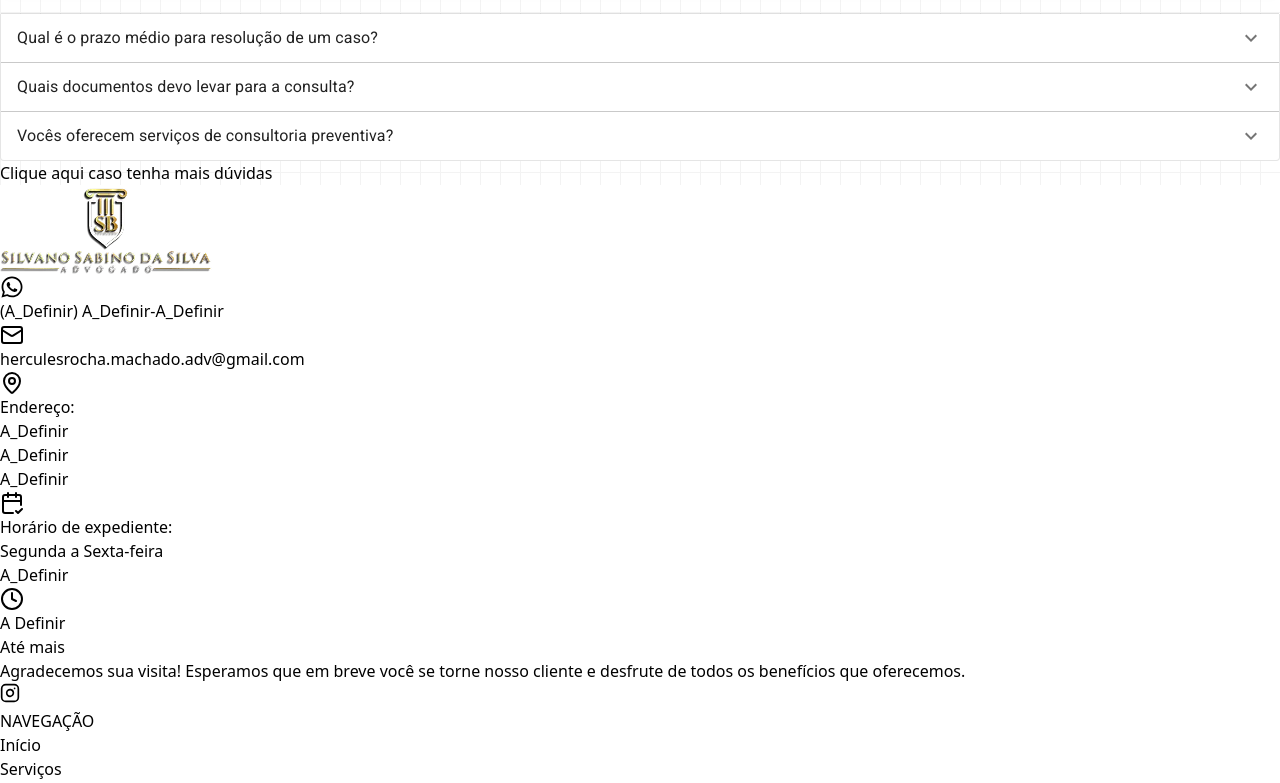
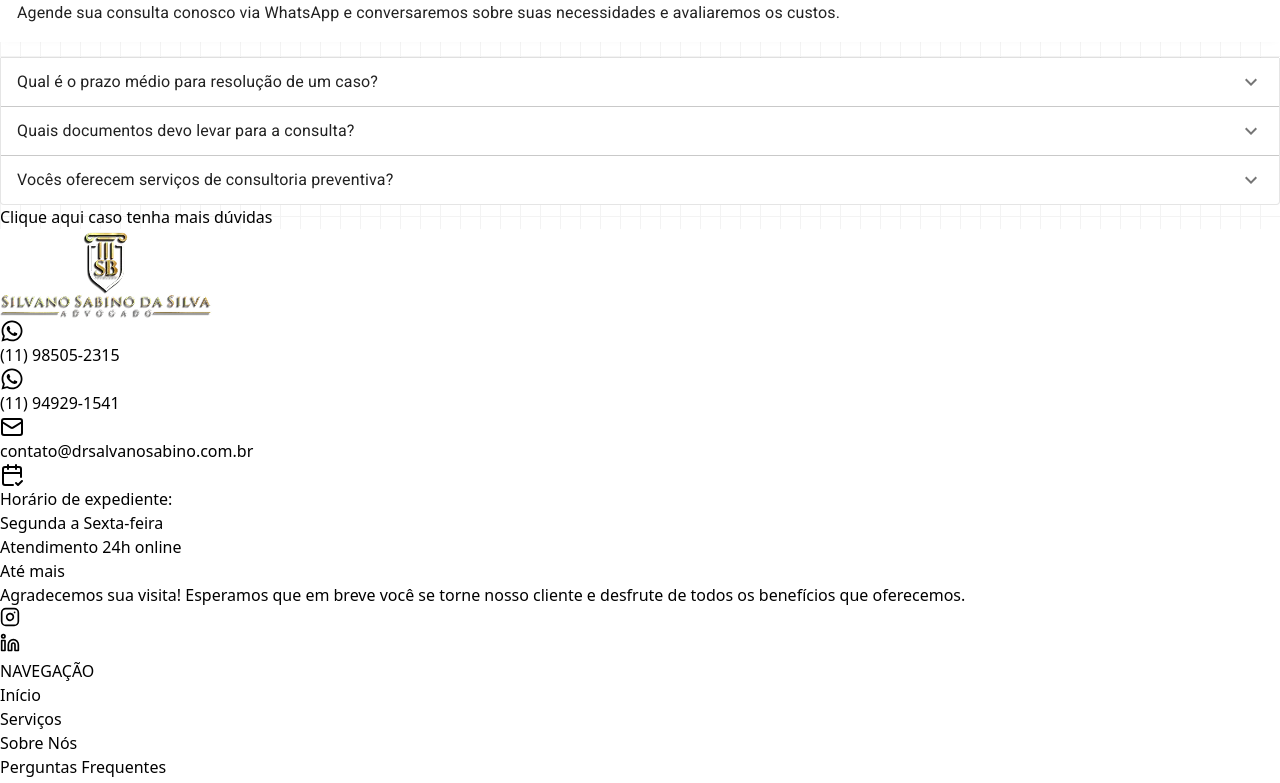
Before and after one commit to Paper-Street-Softwares/Dev-Template, a React (Vite) app: page / in a window 1280 px wide. Shown: the part 5331-6114 px from the top of the page. Built offline with nearby package versions, Linux system fonts and the light colour scheme; a web font is replaced by a local one.

Commit message:
fix: Infos content e rede sociais

```diff
--- a/src/components/sectionElements/footer/EmailFooter.jsx
+++ b/src/components/sectionElements/footer/EmailFooter.jsx
@@ -4,29 +4,27 @@ import MotionDivDownToUp from "../../animation/MotionDivDownToUp";
 import content from "../../../content/content";
 
 function EmailFooter({
-  emailTwo = true,
+  emailTwo = false,
   emailThree = false,
   emailFour = false,
   emailFive = false,
 }) {
   return (
     <>
-      {/* <MotionDivDownToUp>
+      <MotionDivDownToUp>
         <div className="flex full gap-x-[12px] items-center opacity-90">
           <Mail />
 
           <p className="text-paragraph2">{content.texts.infos.email}</p>
         </div>
-      </MotionDivDownToUp> */}
+      </MotionDivDownToUp>
 
       {emailTwo && (
         <MotionDivDownToUp>
           <div className="flex full gap-x-[12px] items-center opacity-90">
             <Mail />
 
-            <p className="text-paragraph2">
-              herculesrocha.machado.adv@gmail.com{" "}
-            </p>
+            <p className="text-paragraph2">A_Definir </p>
           </div>
         </MotionDivDownToUp>
       )}
--- a/src/components/sectionElements/footer/PhoneFooter.jsx
+++ b/src/components/sectionElements/footer/PhoneFooter.jsx
@@ -5,7 +5,7 @@ import { FaWhatsapp } from "react-icons/fa";
 
 const whatsappContactLink = `${content.texts.links.ctaWhatsapp}`;
 
-function PhoneFooter({ colorMode, phoneTwo = false, phoneThree = false }) {
+function PhoneFooter({ colorMode, phoneTwo = true, phoneThree = false }) {
   // Define a cor do ícone com base no modo
   let iconColor = "";
 
--- a/src/components/sections/AboutInstagram.jsx
+++ b/src/components/sections/AboutInstagram.jsx
@@ -54,7 +54,7 @@ export default function AboutInstagram({ socialPrint, colorMode }) {
               facebook={false}
               x={false}
               tiktok={false}
-              linkedin={false}
+              linkedin={true}
             />
           </div>
         </div>
--- a/src/components/sections/FooterSocial.jsx
+++ b/src/components/sections/FooterSocial.jsx
@@ -69,7 +69,7 @@ export default function FooterSocial({
                     <FooterSocialIcons
                       instagram={true}
                       facebook={false}
-                      linkedin={false}
+                      linkedin={true}
                       tiktok={false}
                       x={false}
                     />
--- a/src/content/content.jsx
+++ b/src/content/content.jsx
@@ -50,19 +50,19 @@ import { FileText } from "lucide-react";
 const currentYear = new Date().getFullYear();
 
 export const infos = {
-  name: "A_Definir",
+  name: "Dr. Silvano Sabino",
   email: "contato", // Email desejado pelo cliente
   emailSecundario: "A_Definir", // Email desejado pelo cliente
-  domain: "A_Definir", // Sem "www"
+  domain: "drsalvanosabino.com.br", // Sem "www"
   phone: {
-    ddd: "A_Definir",
-    firstPart: "A_Definir", // Apenas os 5 primeiros números (incluindo o 9)
-    secondPart: "A_Definir", // Apenas os 4 últimos números
+    ddd: "11",
+    firstPart: "98505", // Apenas os 5 primeiros números (incluindo o 9)
+    secondPart: "2315", // Apenas os 4 últimos números
   },
   phoneSecundario: {
-    ddd: "A_Definir",
-    firstPart: "A_Definir", // Apenas os 5 primeiros números (incluindo o 9)
-    secondPart: "A_Definir", // Apenas os 4 últimos números
+    ddd: "11",
+    firstPart: "94929", // Apenas os 5 primeiros números (incluindo o 9)
+    secondPart: "1541", // Apenas os 4 últimos números
   },
   phoneTerciario: {
     ddd: "A_Definir",
@@ -89,13 +89,13 @@ export const infos = {
     <div>
       <p>Horário de expediente:</p>
       <p>Segunda a Sexta-feira</p>
-      <p>A_Definir</p>
+      <p>Atendimento 24h online</p>
     </div>
   ),
   obs: <span className="italic">A Definir</span>,
-  instagramProfile: "A_definir", // Sem o @
+  instagramProfile: "dr.silvanosabino", // Sem o @
   facebookProfile: "A_Definir",
-  linkeDinProfile: "A_Definir",
+  linkeDinProfile: "silvano-sabino-8924a4b4/",
   x: "A_Definir",
   whatsappDefaultMessage:
     "Olá! Vim através do site de vocês e gostaria de tirar umas dúvidas.",
--- a/src/pages/Index.jsx
+++ b/src/pages/Index.jsx
@@ -49,8 +49,8 @@ export default function Index() {
         addresSecundario={false}
         phoneTerciario={false}
         expedientesecond={false}
-        addres={true}
-        obs={true}
+        addres={false}
+        obs={false}
       />
       <FloatingWhatsappButton />
       <BackToTopButton />
```
